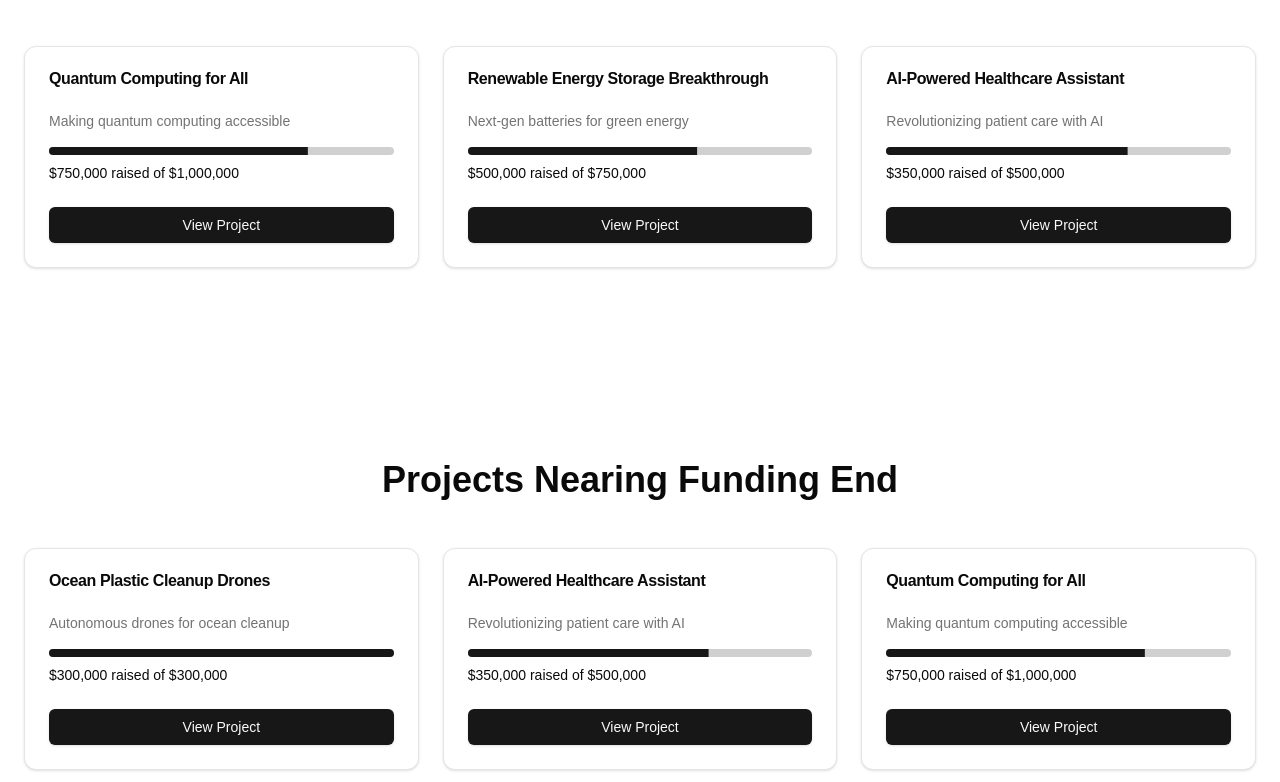
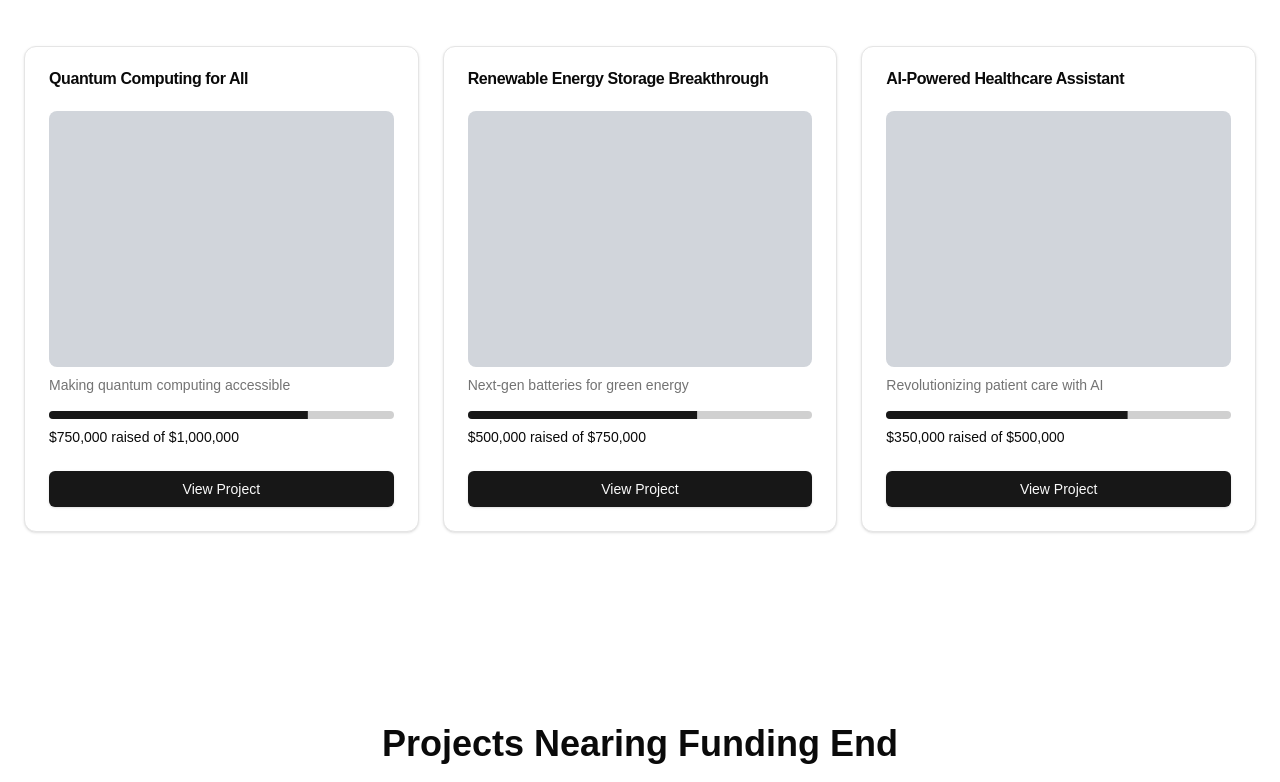
Before and after one commit to Ferv0r2/occ-funding, a Next.js app: page /en in a window 1280 px wide. Shown: the part 778-1560 px from the top of the page. Built offline with nearby package versions, Linux system fonts and the light colour scheme.

Commit message:
Enhancement: Add Image in ProjectCard (#22)

```diff
--- a/src/components/cards/ProjectCard.tsx
+++ b/src/components/cards/ProjectCard.tsx
@@ -1,3 +1,4 @@
+import Image from 'next/image';
 import { useTranslations } from 'next-intl';
 import { Button } from '@/components/ui/button';
 import {
@@ -26,6 +27,17 @@ export const ProjectCard = ({ project }: ProjectCardProps) => {
         <CardTitle>{project.title}</CardTitle>
       </CardHeader>
       <CardContent>
+        {project.bannerImage ? (
+          <Image
+            src={project.bannerImage || ''}
+            height={400}
+            width={600}
+            alt={project.title || 'Project banner'}
+            className="w-full rounded-lg"
+          />
+        ) : (
+          <div className="mb-2 h-64 w-full rounded-lg bg-gray-300" />
+        )}
         <p className="mb-4 text-sm text-muted-foreground">
           {project.description}
         </p>
```
